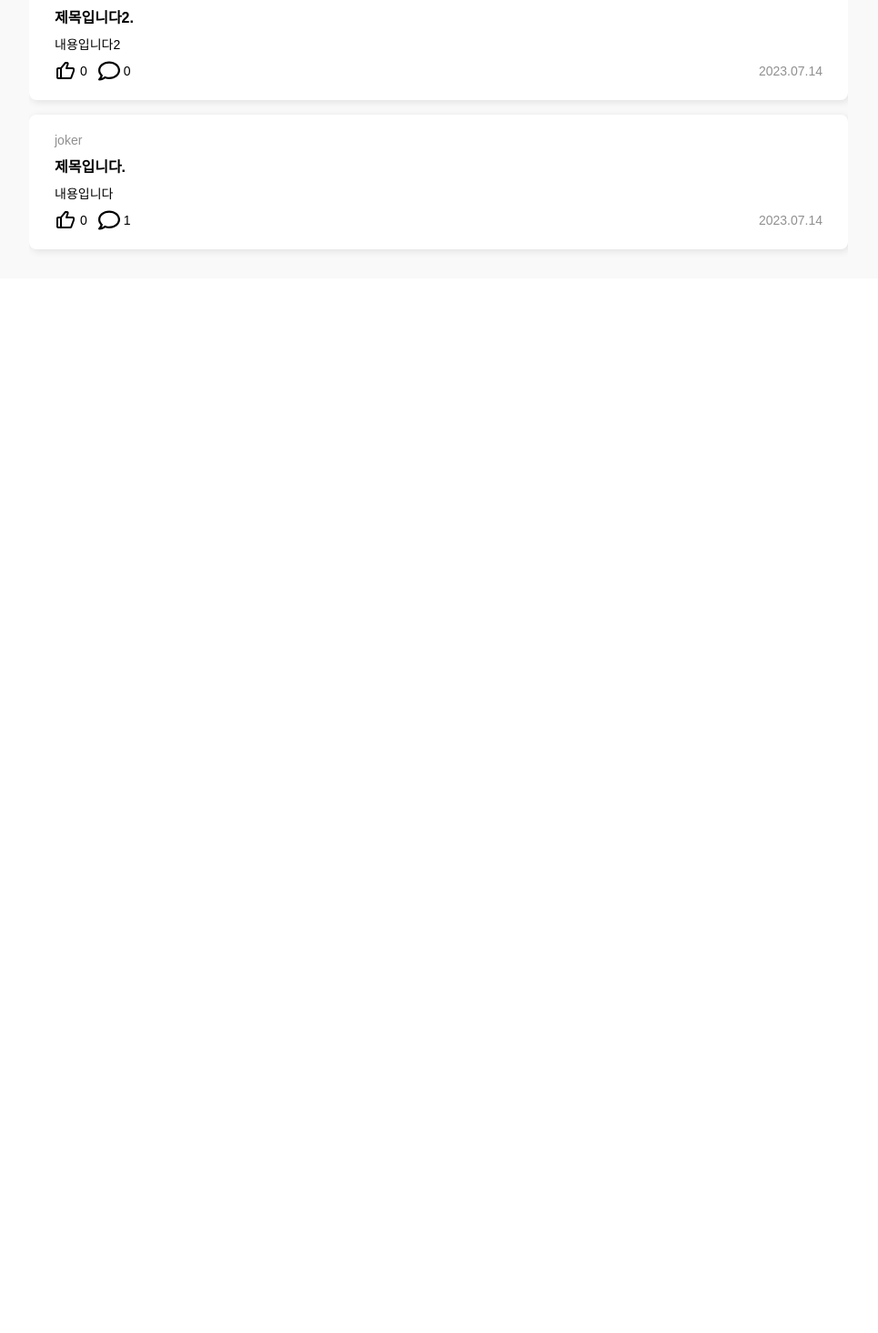
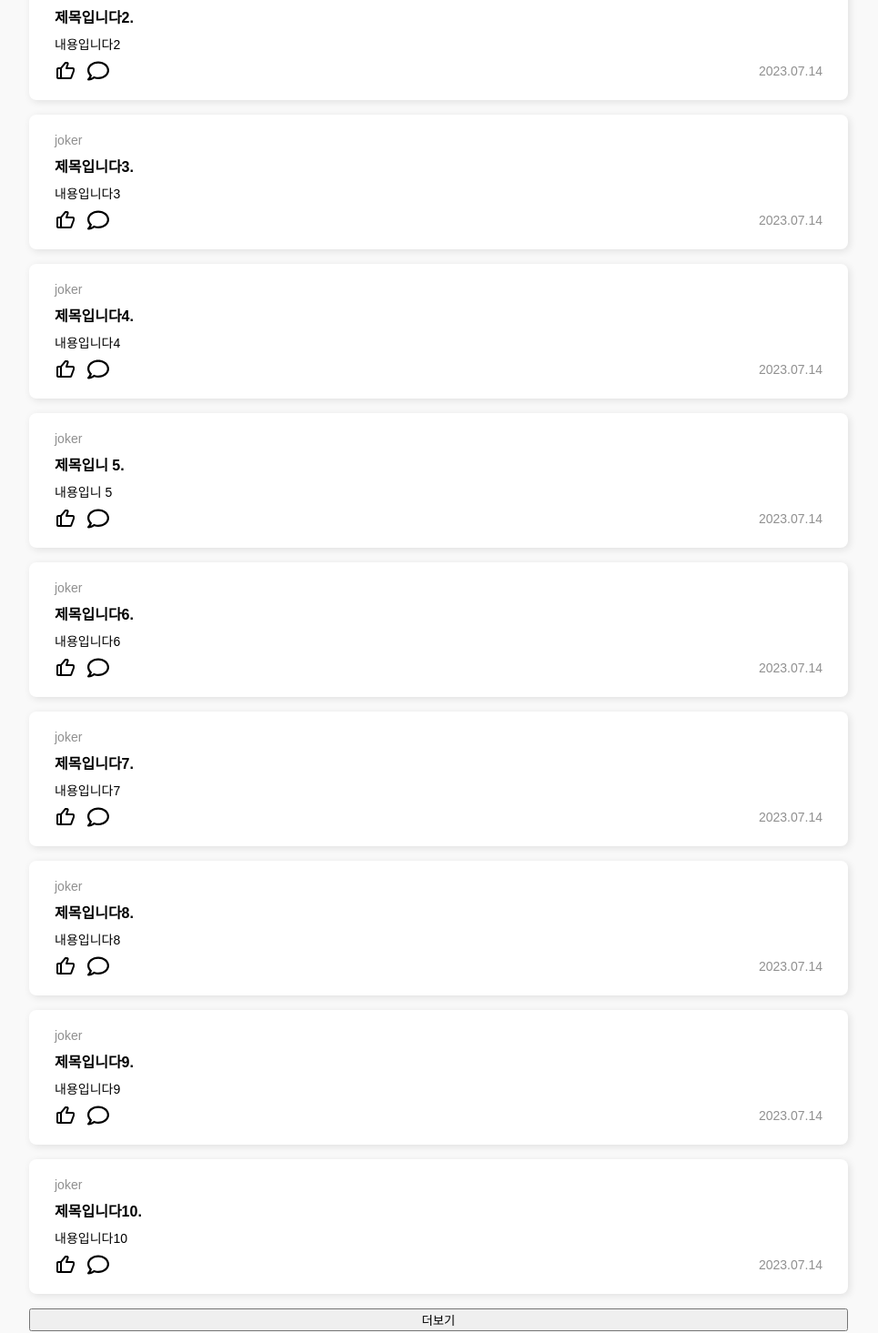
Before and after one commit to codestates-seb/seb44_main_032, a Vue app in the folder client/: page /community in a window 1280 px wide. Shown: the part 367-1832 px from the top of the page at 91% size, without its empty margins (158-1123 px from the left). Before the commit the page ends 867 px from the top, so only its background shows below. Built offline with nearby package versions, Linux system fonts and the light colour scheme.

Commit message:
feat : infinite scroll

```diff
--- /dev/null
+++ b/client/public/community/getCommunityList-page1.json
@@ -0,0 +1,134 @@
+{
+  "data": [
+    {
+      "communityId":1,
+      "title":"제목입니다1",
+      "body":"내용입니다1",
+      "category":"Daily",
+      "createdAt":"2023-07-14T15:32:43.140087",
+      "updatedAt":"2023-07-14T15:32:43.140087",
+      "userInfo": {"nickname": "joker"},
+      "views":0,
+      "liked":0
+    },
+    {
+      "communityId":2,
+      "title":"제목입니다2.",
+      "body":"내용입니다2",
+      "category":"Daily",
+      "createdAt":"2023-07-14T15:32:34.584387",
+      "updatedAt":"2023-07-14T15:32:34.584387",
+      "userInfo": {"nickname": "joker"},
+      "views":0,
+      "liked":0
+    },
+    {
+      "communityId":3,
+      "title":"제목입니다3.",
+      "body":"내용입니다3",
+      "category":"Daily",
+      "createdAt":"2023-07-14T15:31:26.522173",
+      "updatedAt":"2023-07-14T15:36:46.710613",
+      "userInfo": {"nickname": "joker"},
+      "views":1,
+      "liked":0
+    },
+    {
+      "communityId": 4,
+      "title": "제목입니다4.",
+      "body": "내용입니다4",
+      "category": "Daily",
+      "createdAt": "2023-07-14T15:32:34.584387",
+      "updatedAt": "2023-07-14T15:32:34.584387",
+      "userInfo": {
+        "nickname": "joker"
+      },
+      "views": 0,
+      "liked": 0
+    },
+    {
+      "communityId": 5,
+      "title": "제목입니 5.",
+      "body": "내용입니 5",
+      "category": "Daily",
+      "createdAt": "2023-07-14T15:32:34.584387",
+      "updatedAt": "2023-07-14T15:32:34.584387",
+      "userInfo": {
+        "nickname": "joker"
+      },
+      "views": 0,
+      "liked": 0
+    },
+    {
+      "communityId": 6,
+      "title": "제목입니다6.",
+      "body": "내용입니다6",
+      "category": "Daily",
+      "createdAt": "2023-07-14T15:32:34.584387",
+      "updatedAt": "2023-07-14T15:32:34.584387",
+      "userInfo": {
+        "nickname": "joker"
+      },
+      "views": 0,
+      "liked": 0
+    },
+    {
+      "communityId": 7,
+      "title": "제목입니다7.",
+      "body": "내용입니다7",
+      "category": "Daily",
+      "createdAt": "2023-07-14T15:32:34.584387",
+      "updatedAt": "2023-07-14T15:32:34.584387",
+      "userInfo": {
+        "nickname": "joker"
+      },
+      "views": 0,
+      "liked": 0
+    },
+    {
+      "communityId": 8,
+      "title": "제목입니다8.",
+      "body": "내용입니다8",
+      "category": "Daily",
+      "createdAt": "2023-07-14T15:32:34.584387",
+      "updatedAt": "2023-07-14T15:32:34.584387",
+      "userInfo": {
+        "nickname": "joker"
+      },
+      "views": 0,
+      "liked": 0
+    },
+    {
+      "communityId": 9,
+      "title": "제목입니다9.",
+      "body": "내용입니다9",
+      "category": "Daily",
+      "createdAt": "2023-07-14T15:32:34.584387",
+      "updatedAt": "2023-07-14T15:32:34.584387",
+      "userInfo": {
+        "nickname": "joker"
+      },
+      "views": 0,
+      "liked": 0
+    },
+    {
+      "communityId": 10,
+      "title": "제목입니다10.",
+      "body": "내용입니다10",
+      "category": "Daily",
+      "createdAt": "2023-07-14T15:32:34.584387",
+      "updatedAt": "2023-07-14T15:32:34.584387",
+      "userInfo": {
+        "nickname": "joker"
+      },
+      "views": 0,
+      "liked": 0
+    }
+  ],
+  "pageInfo": {
+    "page":1,
+    "size":10,
+    "totalElements":10,
+    "totalPages":3
+  }
+}
--- a/client/src/components/Community/SearchBar.tsx
+++ b/client/src/components/Community/SearchBar.tsx
@@ -1,9 +1,19 @@
 import styled from 'styled-components';
 import { PiMagnifyingGlassBold } from 'react-icons/pi';
+import { QueryObserverResult, InfiniteData } from 'react-query';
+import { CommunityDataInterface } from '../../page/Community/Community';
 
-function SearchBar ( {refetchSearch, currentKeyword, setCurrentKeyword}: {refetchSearch: () => null, currentKeyword: string, setCurrentKeyword: React.Dispatch<React.SetStateAction<string>>} ) {
-
-
+function SearchBar({
+  refetchSearch,
+  currentKeyword,
+  setCurrentKeyword,
+}: {
+  refetchSearch: () => Promise<
+    QueryObserverResult<InfiniteData<CommunityDataInterface>, unknown>
+  >;
+  currentKeyword: string;
+  setCurrentKeyword: React.Dispatch<React.SetStateAction<string>>;
+}) {
   const onChange = (e: React.ChangeEvent<HTMLInputElement>) => {
     const v = e.target.value;
     setCurrentKeyword(v);
@@ -26,7 +36,7 @@ function SearchBar ( {refetchSearch, currentKeyword, setCurrentKeyword}: {refetc
         onKeyDown={handleKeyDown}
       />
     </SearchBarContainer>
-    )
+  );
 }
 
 export default SearchBar;
--- a/client/src/fakeApi/fakeCommunity.ts
+++ b/client/src/fakeApi/fakeCommunity.ts
@@ -2,16 +2,16 @@ import axios from 'axios';
 
 export default class FakeCommunity {
     constructor() {}
-    async getCommunityList(page?: number) {
-        return axios.get('/community/getCommunityList.json').then((res) => res.data)
+    async getCommunityList(page?: number | string) {
+        return axios.get(`/community/getCommunityList-page${page || 1}.json`).then((res) => res.data)
     }
-    async getCommunitySearch(search?: string) {
+    async getCommunitySearch(search: string, page?: number) {
         return axios.get('/community/search.json').then((res) => res.data)
     }
     async getCommunityDetail() {
         return axios.get('/community/getCommunityDetail.json').then((res) => res.data)
     }
-    async getCommunityCategoryList(category?: string) {
+    async getCommunityCategoryList(category: string, page?: number) {
         return axios.get(`/community/getCommunityCategoryList-${category}.json`).then((res) => res.data)
     }
 }
--- a/client/src/page/Community/Community.tsx
+++ b/client/src/page/Community/Community.tsx
@@ -1,8 +1,7 @@
 import styled from 'styled-components';
 import { useSearchParams } from 'react-router-dom';
-import { useQuery } from 'react-query';
+import { useInfiniteQuery } from 'react-query';
 import { useState } from 'react';
-import InfiniteScroll from 'react-infinite-scroll-component';
 
 import PostsCard, {
   PostCommunityInterface,
@@ -14,7 +13,6 @@ import FakeCommunity from '../../fakeApi/fakeCommunity';
 const CommunityContainer = styled.div`
   display: flex;
   flex-direction: column;
-  justify-content: center;
   align-items: center;
   margin-top: 67px;
   padding: 16px;
@@ -84,7 +82,19 @@ const PostsContainer = styled.div`
   margin-top: 28px;
 `;
 
+const MoreButton = styled.button``;
+
 const fakeData = new FakeCommunity();
+
+export interface CommunityDataInterface {
+  data: PostCommunityInterface[];
+  pageInfo: {
+    page: number;
+    size: number;
+    totalElements: number;
+    totalPages: number;
+  };
+}
 
 function Community() {
   const [searchParams, setSearchParams] = useSearchParams();
@@ -98,40 +108,44 @@ function Community() {
 
   const filter = searchParams.get('filter');
 
-  const { data: allData, refetch: refetchAll } = useQuery(
-    'getCommunityList',
-    () => fakeData.getCommunityList(),
-    {
-      enabled: !filter,
-    },
-  );
-  const { data: categoryData, refetch: refetchCategory } = useQuery(
-    ['getCommunityCategoryList', filter],
-    () => fakeData.getCommunityCategoryList(filter || ''),
-    {
-      enabled: !!filter,
-    },
-  );
-  const { data: searchData, refetch: refetchSearch } = useQuery(
-    ['getCommunitySearch', currentKeyword],
-    () => fakeData.getCommunitySearch(currentKeyword),
-    {
-      enabled: false,
-    },
-  );
+  let queryKey: string[] = [];
+  if (filter) {
+    queryKey = ['getCommunityCategoryList', filter];
+  } else if (!filter) {
+    queryKey = ['getCommunityList'];
+  }
 
-  let currentData = [];
-  let currentRefetch = () => {};
-  if (filter && categoryData) {
-    currentData = categoryData?.data;
-    currentRefetch = refetchCategory;
-  } else if (!filter && allData) {
-    currentData = allData?.data;
-    currentRefetch = refetchAll;
+  if (currentKeyword) {
+    queryKey = ['getCommunitySearch'];
   }
-  if (currentKeyword && searchData) {
-    currentData = searchData?.data;
-    currentRefetch = refetchSearch;
+
+  const { fetchNextPage, refetch, hasNextPage, isFetchingNextPage, data } =
+    useInfiniteQuery(
+      queryKey,
+      ({ pageParam }: { pageParam?: number }) => {
+        const pageNum = pageParam ? pageParam + 1 : 1;
+        if (filter) {
+          return fakeData.getCommunityCategoryList(filter, pageNum);
+        }
+        if (currentKeyword) {
+          return fakeData.getCommunitySearch(currentKeyword, pageNum);
+        }
+        return fakeData.getCommunityList(pageNum);
+      },
+      {
+        getNextPageParam: (lastPage: CommunityDataInterface) => {
+          return lastPage.pageInfo.page === lastPage.pageInfo.totalPages
+            ? undefined
+            : lastPage.pageInfo.page;
+        },
+      },
+    );
+
+  let currentData: PostCommunityInterface[] = [];
+  if (data) {
+    data.pages.forEach((page: CommunityDataInterface) => {
+      currentData = currentData.concat(page.data);
+    });
   }
 
   return (
@@ -156,7 +170,7 @@ function Community() {
         </ButtonGroup>
         <RightContainer>
           <SearchBar
-            refetchSearch={refetchSearch}
+            refetchSearch={refetch}
             currentKeyword={currentKeyword}
             setCurrentKeyword={setCurrentKeyword}
           />
@@ -165,33 +179,19 @@ function Community() {
       </UpperBar>
 
       <PostsContainer>
-        <InfiniteScroll
-          dataLength={currentData.length} //This is important field to render the next data
-          next={currentRefetch}
-          hasMore={currentData.page === currentData.totalPages}
-          loader={<h4>Loading...</h4>}
-          endMessage={
-            <p style={{ textAlign: 'center' }}>
-              <b>Yay! You have seen it all</b>
-            </p>
-          }
-          // below props only if you need pull down functionality
-          refreshFunction={currentRefetch}
-          pullDownToRefresh
-          pullDownToRefreshThreshold={10}
-          pullDownToRefreshContent={
-            <h3 style={{ textAlign: 'center' }}>
-              &#8595; Pull down to refresh
-            </h3>
-          }
-          releaseToRefreshContent={
-            <h3 style={{ textAlign: 'center' }}>&#8593; Release to refresh</h3>
-          }
+        {currentData.map((post: PostCommunityInterface) => (
+          <PostsCard post={post} key={post.communityId} />
+        ))}
+        <MoreButton
+          onClick={() => fetchNextPage()}
+          disabled={!hasNextPage || isFetchingNextPage}
         >
-          {currentData.map((post: PostCommunityInterface) => (
-            <PostsCard post={post} key={post.communityId} />
-          ))}
-        </InfiniteScroll>
+          {isFetchingNextPage
+            ? '가져오는 중...'
+            : hasNextPage
+            ? '더보기'
+            : '끝!'}
+        </MoreButton>
       </PostsContainer>
     </CommunityContainer>
   );
```
Also changed, not shown: client/public/community/getCommunityList-page2.json (added, +134 -0 lines), client/public/community/getCommunityList-page3.json (added, +43 -0 lines). Lines whose indentation alone changed are shown as unchanged.
